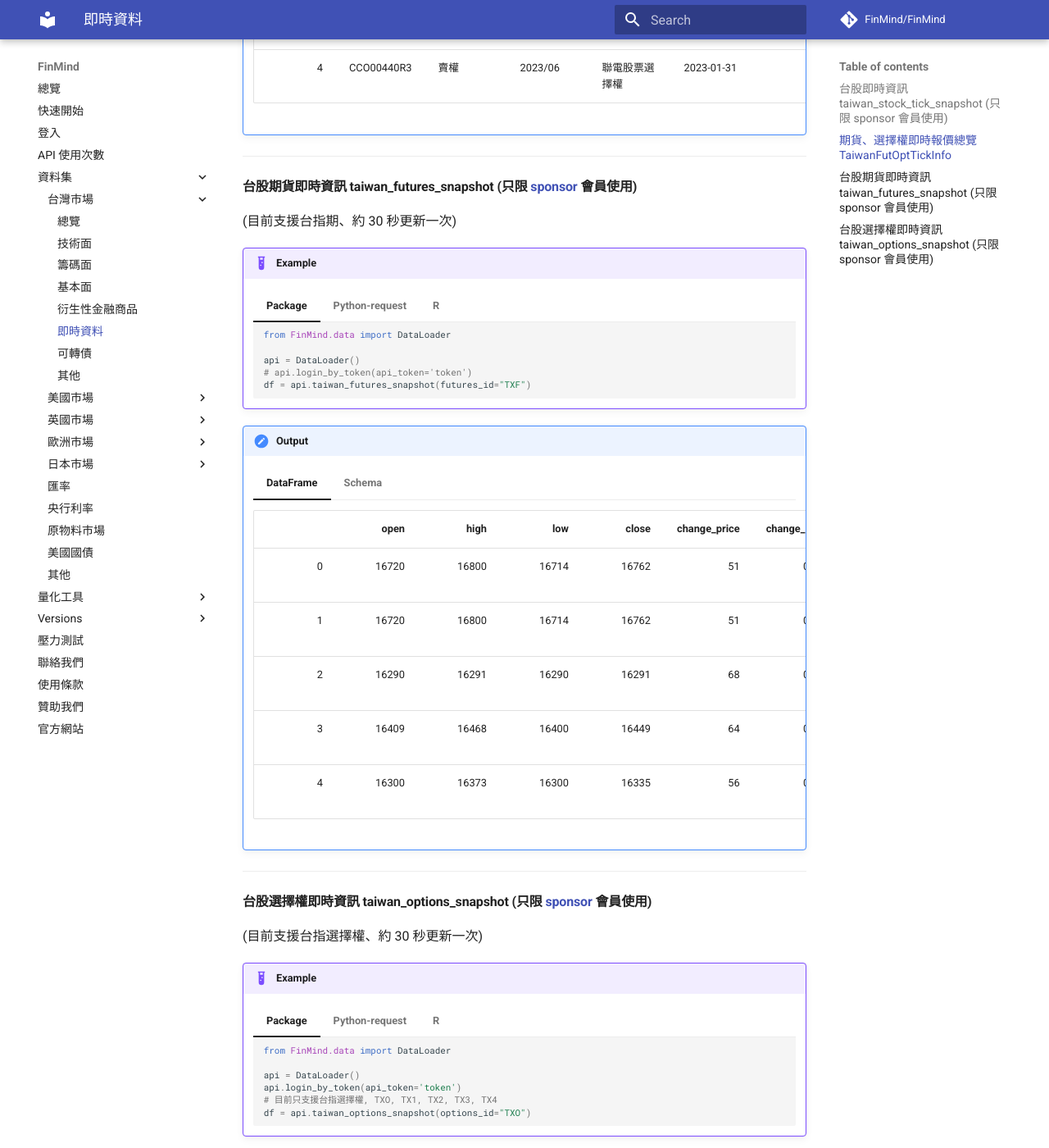
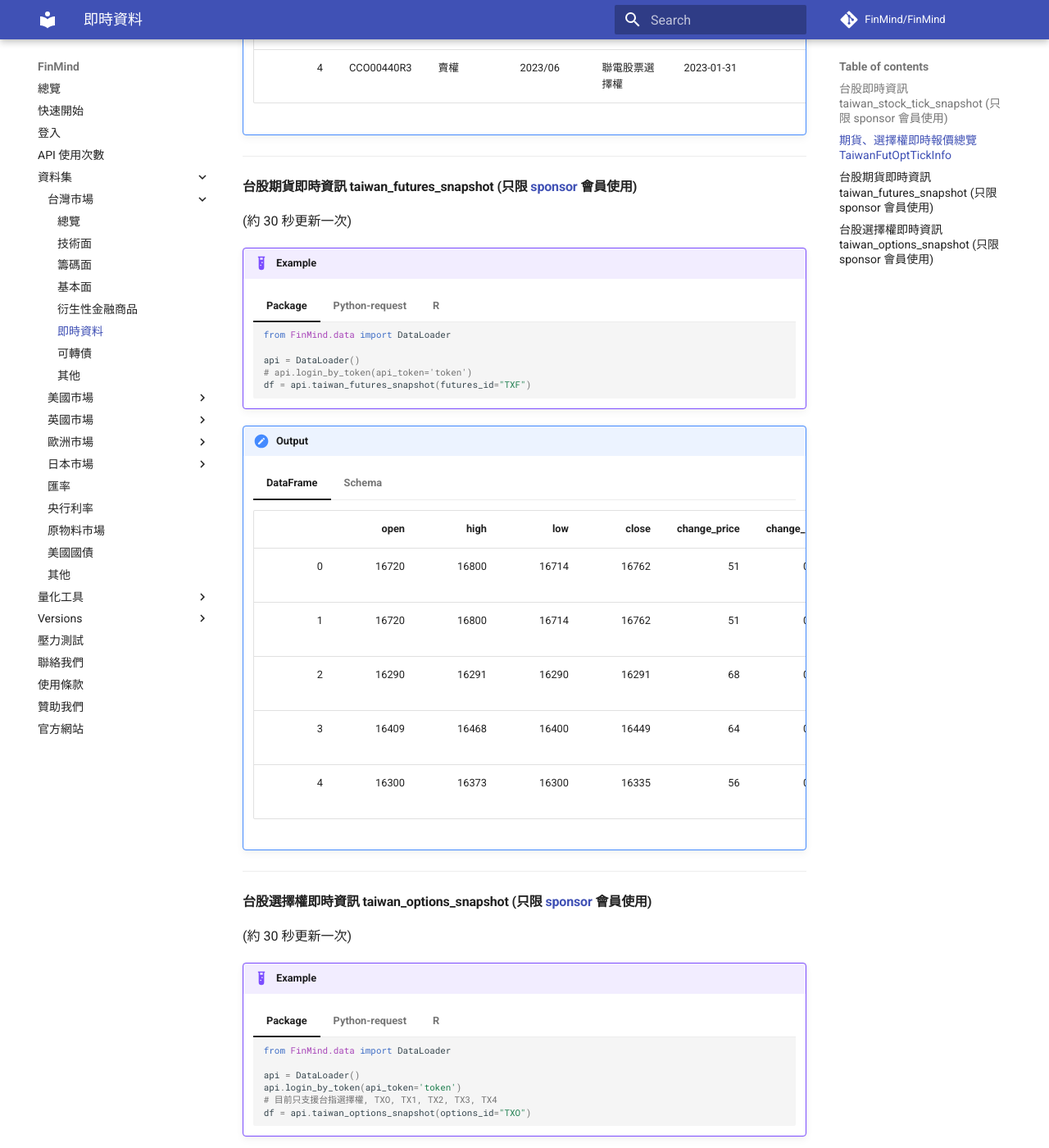
Before and after one commit to FinMind/FinMind-Doc, an MkDocs documentation site: the page built from docs/tutor/TaiwanMarket/RealTime.md, in a window 1280 px wide and 1400 px high, scrolled down 1663 px. Shown: the whole window at 82% size. Built offline with MkDocs 1.6.1 and Material for MkDocs 9.7.7, drawn with Linux system fonts in a browser that asks for light colours; comment, search, counter and statistics services are not loaded.

Commit message:
docs: 更新期貨及選擇權即時資訊文件，補充支援代碼及空值取得全部說明
修改檔案：
- docs/tutor/TaiwanMarket/RealTime.md
  - taiwan_futures_snapshot: 移除「目前只支援台指期」，補充支援 TXF, TMF, CDF 及空值取得全部
  - taiwan_options_snapshot: 移除「目前只支援台指選擇權」，補充支援 TXO, TX1, TX2, TX3, TX4, TX5 及空值取得全部
  - Python-request 及 R 範例皆同步更新

Co-Authored-By: Claude Opus 4.6 <noreply@anthropic.com>

```diff
--- a/docs/tutor/TaiwanMarket/RealTime.md
+++ b/docs/tutor/TaiwanMarket/RealTime.md
@@ -164,7 +164,7 @@
 
 ----------------------------------
 #### 台股期貨即時資訊 taiwan_futures_snapshot (只限 [sponsor](https://finmindtrade.com/analysis/#/Sponsor/sponsor) 會員使用)
-(目前支援台指期、約 30 秒更新一次)
+(約 30 秒更新一次)
 
 !!! example
     === "Package"
@@ -183,7 +183,8 @@
         headers = {"Authorization": f"Bearer {token}"}
         url = "https://api.finmindtrade.com/api/v4/taiwan_futures_snapshot"
         parameter = {
-            "data_id": "TXF", # 目前只支援台指期
+            "data_id": "TXF", # TXF, TMF, CDF
+            # "data_id": "", # 一次全部
         }
         resp = requests.get(url, headers=headers, params=parameter)
         data = resp.json()
@@ -201,7 +202,8 @@
         response = httr::GET(
             url = url,
             query = list(
-                data_id="TXF" # 目前只支援台指期
+                data_id="TXF" # TXF, TMF, CDF
+                # data_id="" # 一次全部
             ),
             add_headers(Authorization = paste("Bearer", token))
         )
@@ -250,7 +252,7 @@
 
 ----------------------------------
 #### 台股選擇權即時資訊 taiwan_options_snapshot (只限 [sponsor](https://finmindtrade.com/analysis/#/Sponsor/sponsor) 會員使用)
-(目前支援台指選擇權、約 30 秒更新一次)
+(約 30 秒更新一次)
 
 !!! example
     === "Package"
@@ -270,7 +272,8 @@
         headers = {"Authorization": f"Bearer {token}"}
         url = "https://api.finmindtrade.com/api/v4/taiwan_options_snapshot"
         parameter = {
-            "data_id": "TXO", # 目前只支援台指選擇權, TXO, TX1, TX2, TX3, TX4
+            "data_id": "TXO", # TXO, TX1, TX2, TX3, TX4, TX5
+            # "data_id": "", # 一次全部
         }
         resp = requests.get(url, headers=headers, params=parameter)
         data = resp.json()
@@ -287,8 +290,8 @@
         response = httr::GET(
             url = url,
             query = list(
-                # 目前只支援台指選擇權, TXO, TX1, TX2, TX3, TX4
-                data_id="TXO"
+                data_id="TXO" # TXO, TX1, TX2, TX3, TX4, TX5
+                # data_id="" # 一次全部
             ),
             add_headers(Authorization = paste("Bearer", token))
         )
```
